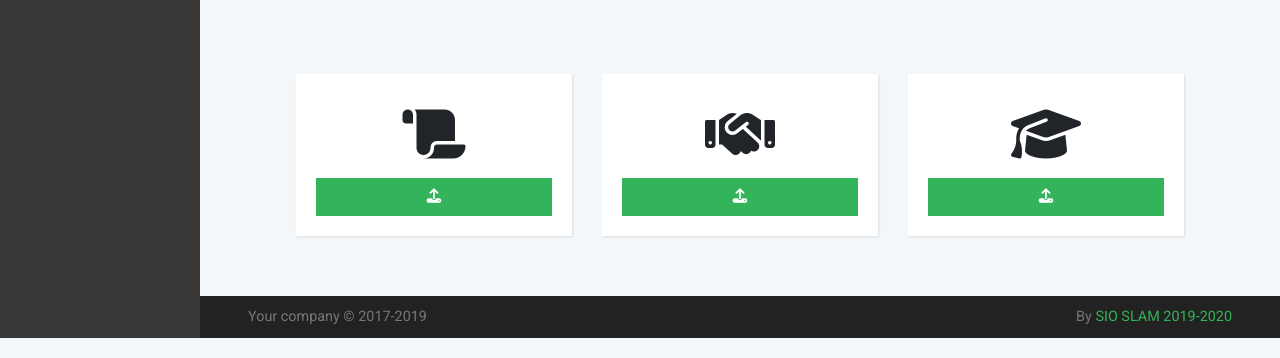
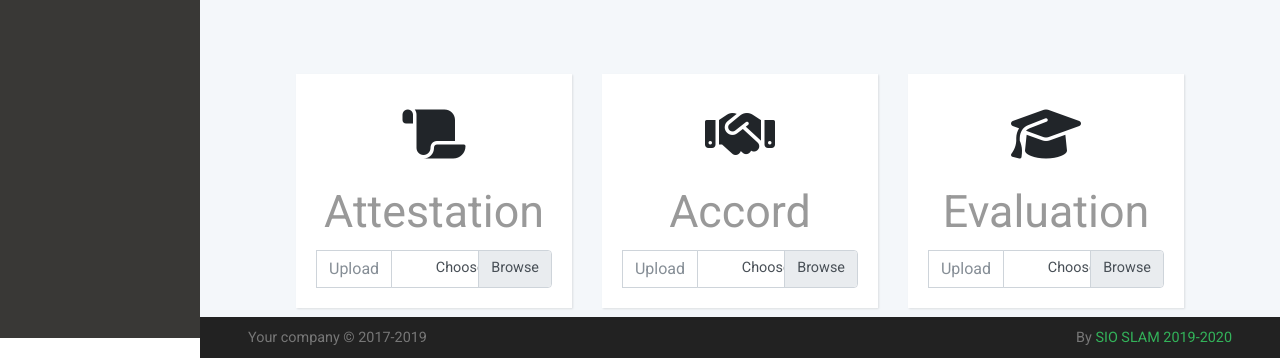
Before and after one commit to Morrays/Projet-Stage-SIO, a PHP site: page /dashboard/eleve.php?ideleve=9 in a window 1280 px wide. Shown: the part 462-820 px from the top of the page. Run offline with PHP 8.4, Linux system fonts and the light colour scheme; the visitor is signed in with stand-in values (Sample User, id 1); data comes from the database, SQL or seed files in the repository; some libraries are stand-ins or nearby versions.

Commit message:
update gestion eleve

```diff
--- a/dashboard/eleve.php
+++ b/dashboard/eleve.php
@@ -61,36 +61,66 @@ $eval = $affiche['eval'];
                     <div class="col-lg-4">
                         <!-- Income-->
                         <div class="card income text-center">
-                            <div class="icon"><i class="fas fa-scroll"></i></div>
+                            <div class="icon"><i class="fas fa-scroll"></i><p>Attestation</p></div>
                             <?php if($attestStage!="") { ?>
                             <img height="auto" width="auto" src="../images/Attestation/<?php echo $attestStage; ?>">
                             <a href="" class="btn btn-danger"><i class="fas fa-trash"></i></a>
                             <?php } else { ?>
-                            <a href="" class="btn btn-primary"><i class="fas fa-upload"></i></a>
+                            <div class="input-group">
+                                <div class="input-group-prepend">
+                                    <span class="input-group-text" id="inputGroupFileAddon01">Upload</span>
+                                </div>
+                                <div class="custom-file">
+                                    <input type="file" class="custom-file-input" id="inputGroupFile01"
+                                        aria-describedby="inputGroupFileAddon01">
+                                    <label class="custom-file-label" for="inputGroupFile01">Choose file</label>
+                                </div>
+                            </div>
+                            <!-- <a href="" class="btn btn-primary"><i class="fas fa-upload"></i></a> -->
                             <?php } ?>
                         </div>
                     </div>
                     <div class="col-lg-4">
                         <!-- Income-->
                         <div class="card income text-center">
-                            <div class="icon"><i class="fas fa-handshake"></i></div>
+                            <div class="icon"><i class="fas fa-handshake"></i><p>Accord</p></div>
                             <?php if($accordStage!="") { ?>
                             <img height="auto" width="auto" src="../images/Accord/<?php echo $accordStage; ?>">
                             <a href="" class="btn btn-danger"><i class="fas fa-trash"></i></a>
                             <?php } else { ?>
-                            <a href="" class="btn btn-primary"><i class="fas fa-upload"></i></a>
+                            <div class="input-group">
+                                <div class="input-group-prepend">
+                                    <span class="input-group-text" id="inputGroupFileAddon01">Upload</span>
+                                </div>
+                                <div class="custom-file">
+                                    <input type="file" class="custom-file-input" id="inputGroupFile01"
+                                        aria-describedby="inputGroupFileAddon01">
+                                    <label class="custom-file-label" for="inputGroupFile01">Choose file</label>
+                                </div>
+                            </div>
+                            <!-- <a href="" class="btn btn-primary"><i class="fas fa-upload"></i></a> -->
                             <?php } ?>
                         </div>
                     </div>
                     <div class="col-lg-4">
                         <!-- Income-->
                         <div class="card income text-center">
-                            <div class="icon"><i class="fa fa-graduation-cap"></i></div>
+                            <div class="icon"><i class="fa fa-graduation-cap"></i><p>Evaluation</p></div>
                             <?php if($eval!="") { ?>
                             <img height="auto" width="auto" src="../images/eval/<?php echo $eval; ?>">
                             <a href="" class="btn btn-danger"><i class="fa fa-upload"></i></a>
                             <?php } else { ?>
-                            <a href="" class="btn btn-primary"><i class="fa fa-upload"></i></a>
+                            <div class="input-group">
+                                <div class="input-group-prepend">
+                                    <span class="input-group-text" id="inputGroupFileAddon01">Upload</span>
+                                </div>
+                                <div class="custom-file">
+                                    <input type="file" class="custom-file-input" id="inputGroupFile01"
+                                        aria-describedby="inputGroupFileAddon01">
+                                    <label class="custom-file-label" for="inputGroupFile01">Choose file</label>
+                                </div>
+                            </div>
+                            <!-- <a href="" class="btn btn-primary"><i class="fa fa-upload"></i></a> -->
                             <?php } ?>
                         </div>
                     </div>
--- a/dashboard/gestionEleves.php
+++ b/dashboard/gestionEleves.php
@@ -21,11 +21,12 @@ if (isset($_REQUEST["scales"])) {
 }
 
 if (isset($_GET['suppEleve'])){
+    $idEleve = $_GET['suppEleve'];
     $sqldelete = "DELETE FROM sta_etudiant WHERE idetudiant=".$idEleve;
-    $q = $connection->query($sqldelete);
+    $q = $connection->exec($sqldelete);
 
     echo '<div class="alert alert-danger" role="alert">
-    This is a danger alert with. Give it a click if you like.
+    L\'etudiant à été supprimé.
   </div>';
 }
 
--- a/dashboard/header.php
+++ b/dashboard/header.php
@@ -64,9 +64,9 @@ $ligne = $q->fetch();
                 <ul id="side-main-menu" class="side-menu list-unstyled">
                     <li><a href="index.php"> <i class="icon-home"></i>DASHBOARD </a></li>
                     <li><a href="gestionEleves.php"> <i class="icon-home"></i>GESTION ELEVES </a></li>
-                    <li><a href="index.php"> <i class="icon-home"></i>GESTION ENTREPRISES </a></li>
-                    <li><a href="index.php"> <i class="icon-home"></i>PERIODES </a></li>
-                    <li><a href="index.php"> <i class="icon-home"></i>STATS </a></li>
+                    <li><a href="gestionEntreprises.php"> <i class="icon-home"></i>GESTION ENTREPRISES </a></li>
+                    <li><a href="gestionPeriodes.php"> <i class="icon-home"></i>PERIODES </a></li>
+                    <li><a href="stat.php"> <i class="icon-home"></i>STATS </a></li>
                 </ul>
             </div>
             <!-- <div class="admin-menu">
```
